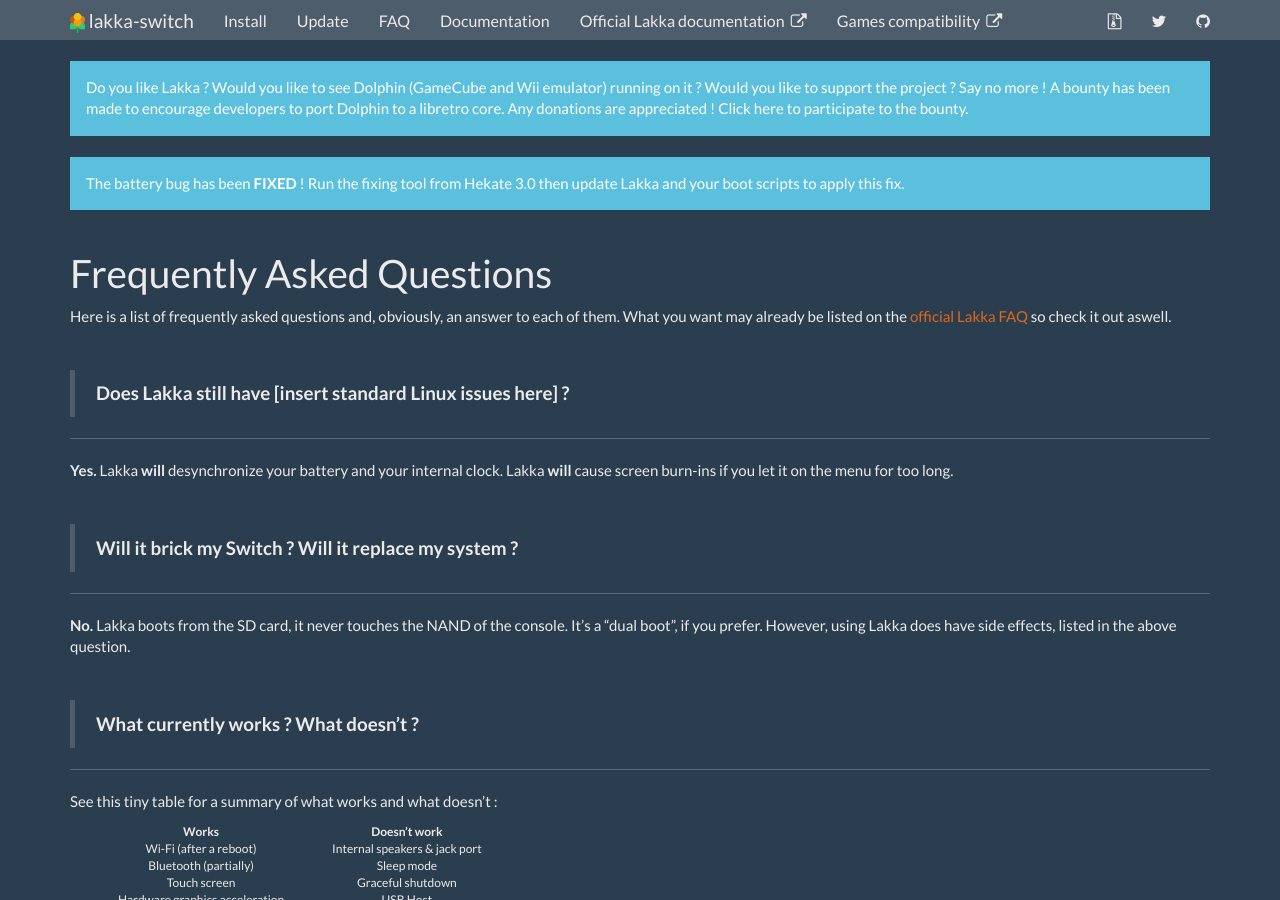
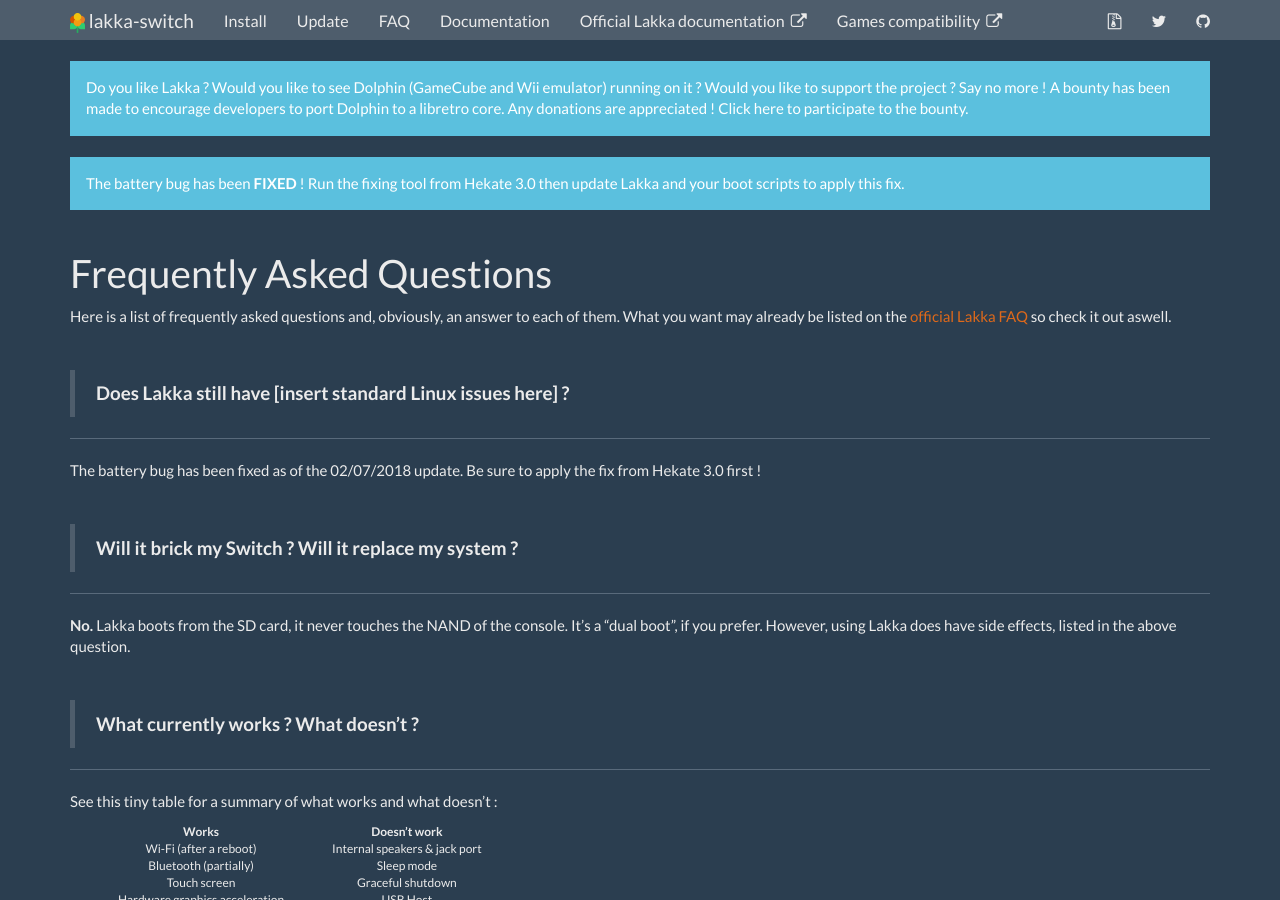
Before and after one commit to lakka-switch/documentation, a Jekyll site: the page built from faq.md, in a window 1280 px wide and 900 px high. Built offline with Jekyll 4.4.1, drawn with Linux system fonts in a browser that asks for light colours; nearby versions of some CDN libraries.

Commit message:
Update faq.md

```diff
--- a/faq.md
+++ b/faq.md
@@ -10,7 +10,7 @@
 
 ***
 
-**Yes.** Lakka **will** desynchronize your battery and your internal clock. Lakka **will** cause screen burn-ins if you let it on the menu for too long.
+The battery bug has been fixed as of the 02/07/2018 update. Be sure to apply the fix from Hekate 3.0 first !
 
 &nbsp;
 > **Will it brick my Switch ? Will it replace my system ?**
```
